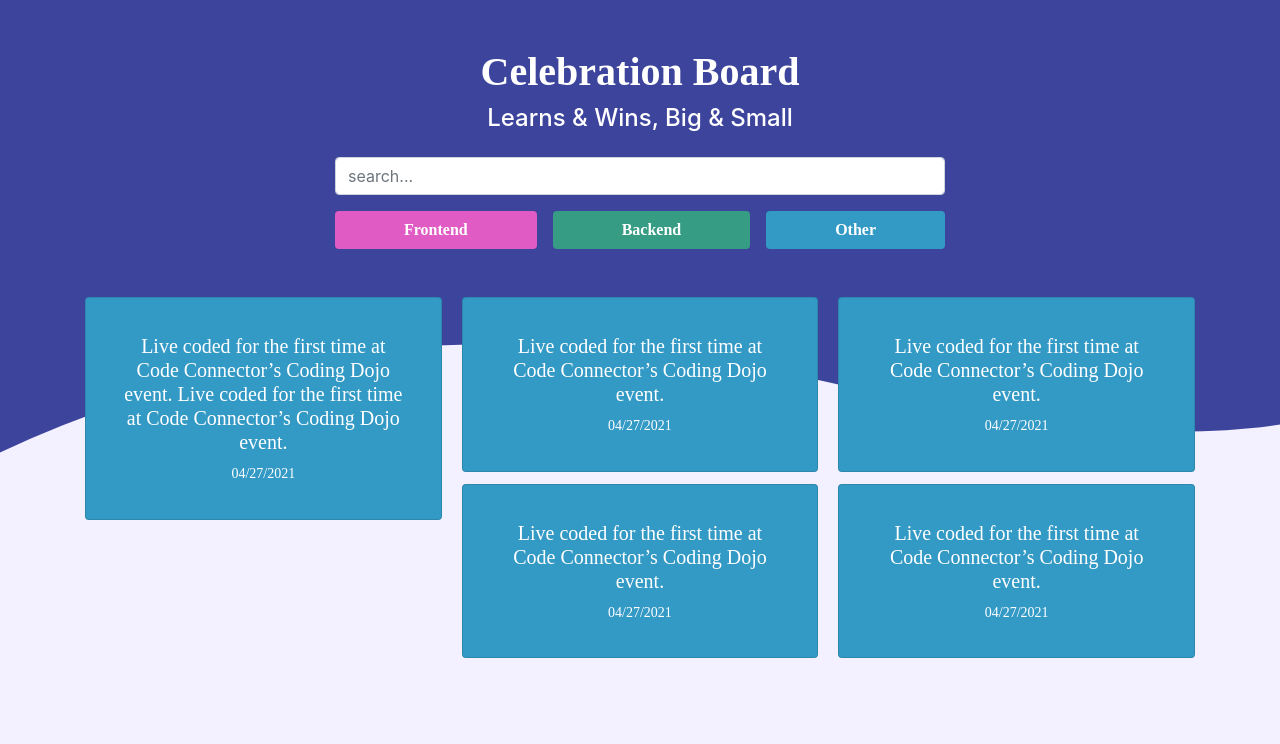
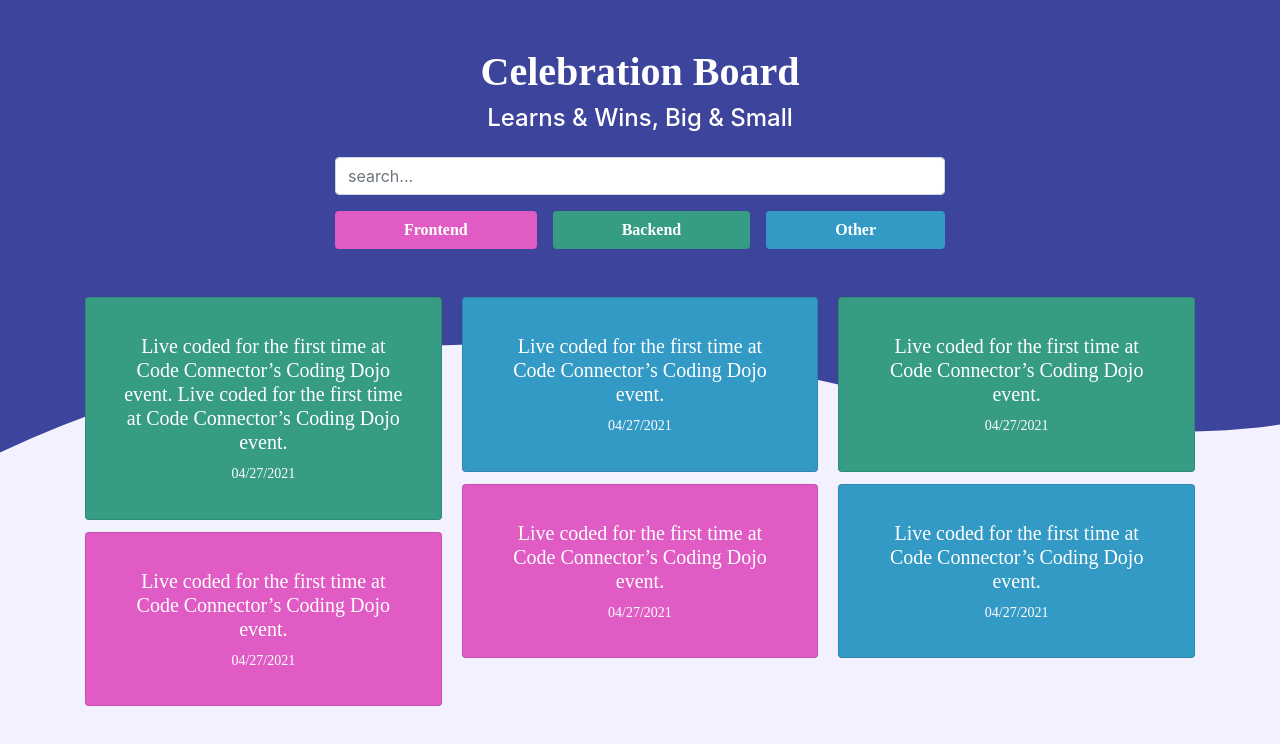
Before and after one commit to sawiggins/celebrate, a React (Create React App) app: page / in a window 1280 px wide. Shown: the top 744 px of the page. Built offline with nearby package versions, Linux system fonts and the light colour scheme; what webfontloader would draw is missing.

Commit message:
style: add category background-color for cards

```diff
--- a/src/App.js
+++ b/src/App.js
@@ -29,18 +29,27 @@ return (
     <div className="card-columns">
       <CelebrationCard
         title="Live coded for the first time at Code Connector’s Coding Dojo event. Live coded for the first time at Code Connector’s Coding Dojo event."
+        category="backend"
       />
       <CelebrationCard
         title="Live coded for the first time at Code Connector’s Coding Dojo event."
+        category="frontend"
       />
       <CelebrationCard
         title="Live coded for the first time at Code Connector’s Coding Dojo event."
+        category="other"
       />
       <CelebrationCard
         title="Live coded for the first time at Code Connector’s Coding Dojo event."
+        category="frontend"
       />
       <CelebrationCard
         title="Live coded for the first time at Code Connector’s Coding Dojo event."
+        category="backend"
+      />
+      <CelebrationCard
+        title="Live coded for the first time at Code Connector’s Coding Dojo event."
+        category="other"
       />
     </div>
   </Container>
--- a/src/CelebrationCard.js
+++ b/src/CelebrationCard.js
@@ -1,9 +1,9 @@
 import React from 'react';
 import { Card } from 'react-bootstrap';
 
-const CelebrationCard = ({title}) => {
+const CelebrationCard = ({title, category}) => {
   return (
-    <Card className="celebration-card">
+    <Card className={`celebration-card ${category}`} >
       <Card.Body>
         <Card.Title>{title}</Card.Title>
         <Card.Subtitle>04/27/2021</Card.Subtitle>
--- a/src/styles/celebration-card.scss
+++ b/src/styles/celebration-card.scss
@@ -1,6 +1,17 @@
 .celebration-card {
-  background-color: $other;
   padding: 1rem;
+
+  &.frontend {
+    background-color: $frontend;
+  }
+
+  &.backend {
+    background-color: $backend;
+  }
+
+  &.other {
+    background-color: $other;
+  }
 
   .card-title, .card-subtitle {
     color: $white;
```
